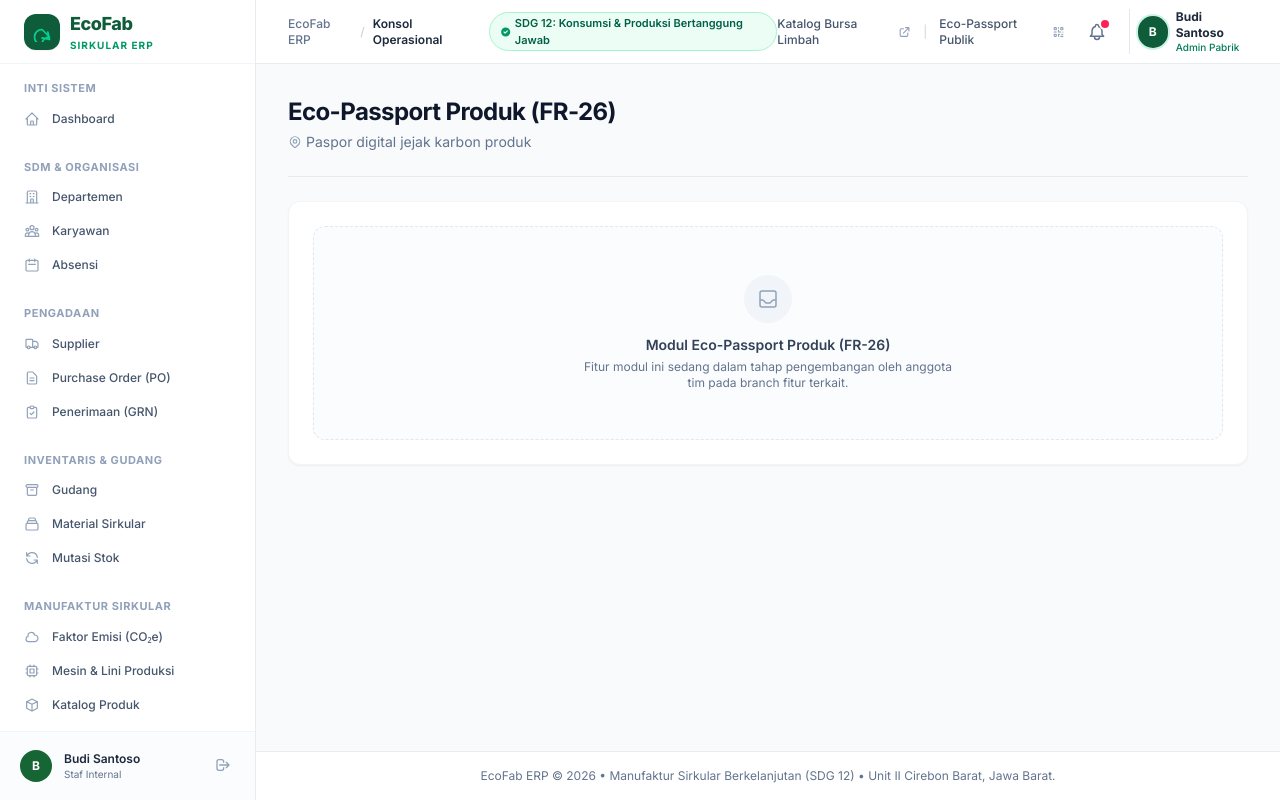
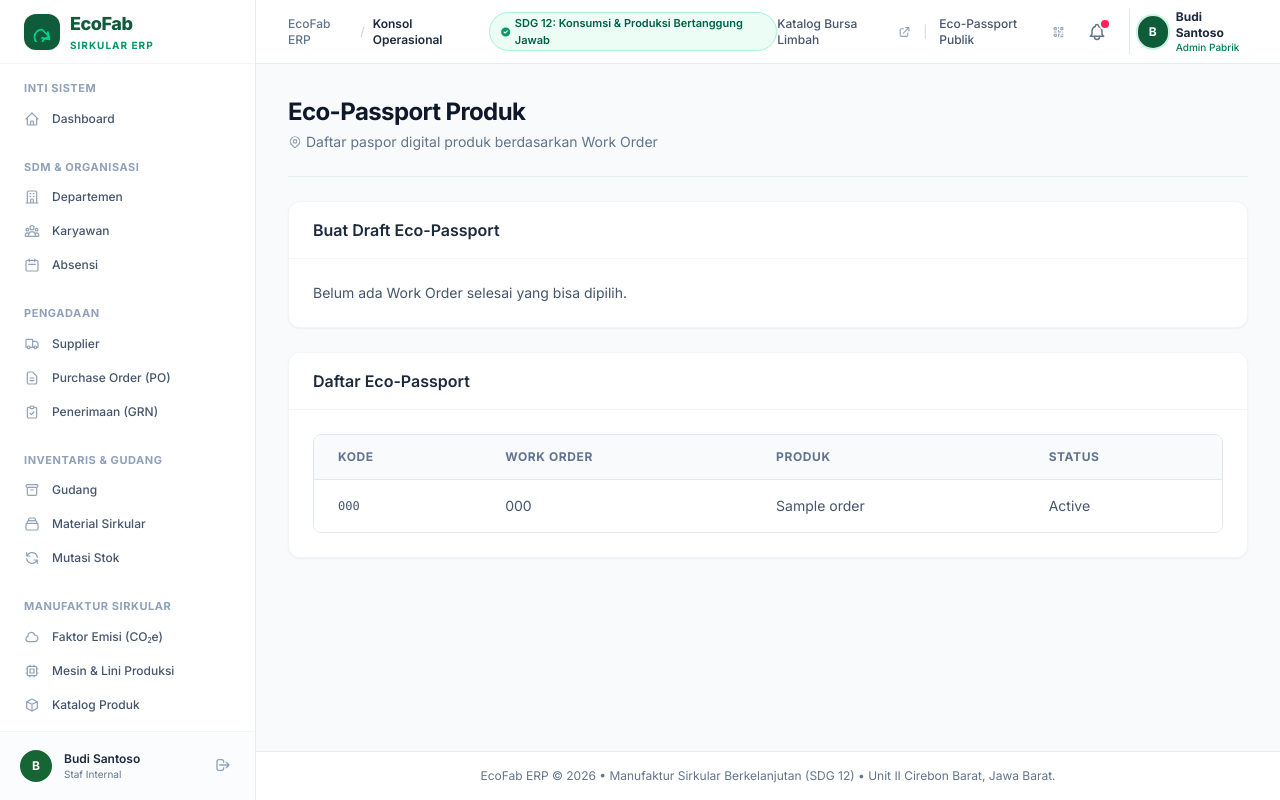
Before and after one commit to TUBES-PPL-GRUP-B-C/ECOFAB-ERP, a Laravel app: page /passport in a window 1280 px wide. Run offline with Laravel 12, Linux system fonts and the light colour scheme; a user stored in the database is signed in; data comes from the database, SQL or seed files in the repository; tables that the repository leaves empty hold one stand-in row (values such as "Sample post"); style sheets or scripts are compiled from the project's sources.

Commit message:
SCRUM-40 feat: add internal draft creation and listing

```diff
--- /dev/null
+++ b/app/Http/Controllers/Passport/EcoPassportController.php
@@ -0,0 +1,46 @@
+<?php
+
+namespace App\Http\Controllers\Passport;
+
+use App\Http\Controllers\Controller;
+use App\Models\EcoPassport;
+use App\Models\WorkOrder;
+use App\Services\EcoPassportService;
+use Illuminate\Http\RedirectResponse;
+use Illuminate\Http\Request;
+use Illuminate\Validation\Rule;
+use Illuminate\View\View;
+
+class EcoPassportController extends Controller
+{
+    public function index(Request $request): View
+    {
+        $passports = EcoPassport::with('workOrder:id,wo_number,product_name')
+            ->latest('id')
+            ->paginate(10);
+
+        $workOrders = collect();
+        if ($request->user()->can('passport.create')) {
+            $workOrders = WorkOrder::where('status', 'completed')
+                ->orderByDesc('id')
+                ->get(['id', 'wo_number', 'product_name']);
+        }
+
+        return view('passport.index', compact('passports', 'workOrders'));
+    }
+
+    public function store(Request $request, EcoPassportService $service): RedirectResponse
+    {
+        $validated = $request->validate([
+            'work_order_id' => ['bail', 'required', 'integer', Rule::exists('work_orders', 'id')->where('status', 'completed')],
+        ], [
+            'work_order_id.required' => 'Pilih Work Order.',
+            'work_order_id.integer' => 'Pilihan Work Order tidak valid.',
+            'work_order_id.exists' => 'Pilih Work Order yang sudah selesai.',
+        ]);
+
+        $service->createDraft(WorkOrder::findOrFail($validated['work_order_id']));
+
+        return redirect()->route('passport.index')->with('success', 'Draft Eco-Passport berhasil dibuat.');
+    }
+}
--- a/resources/views/passport/index.blade.php
+++ b/resources/views/passport/index.blade.php
@@ -2,16 +2,64 @@
 
 @section('content')
 <div class="space-y-6">
-    <x-page-header
-        title="Eco-Passport Produk (FR-26)"
-        subtitle="Paspor digital jejak karbon produk"
-    />
+    <x-page-header title="Eco-Passport Produk" subtitle="Daftar paspor digital produk berdasarkan Work Order" />
 
-    <x-card>
-        <x-empty-state
-            title="Modul Eco-Passport Produk (FR-26)"
-            description="Fitur modul ini sedang dalam tahap pengembangan oleh anggota tim pada branch fitur terkait."
-        />
+    @can('passport.create')
+        <x-card title="Buat Draft Eco-Passport">
+            @if ($workOrders->isEmpty())
+                <p class="text-sm text-slate-600">Belum ada Work Order selesai yang bisa dipilih.</p>
+                @error('work_order_id')
+                    <p class="mt-1.5 text-sm text-red-600">{{ $message }}</p>
+                @enderror
+            @else
+                <form method="POST" action="{{ route('passport.store') }}" class="space-y-4">
+                    @csrf
+                    <div>
+                        <label for="work_order_id" class="mb-1.5 block text-sm font-medium text-slate-700">Work Order selesai</label>
+                        <select id="work_order_id" name="work_order_id" required
+                            class="block w-full rounded-lg border-slate-300 text-sm focus:border-brand-700 focus:ring-brand-700 sm:max-w-lg"
+                            @error('work_order_id') aria-invalid="true" aria-describedby="work_order_id_error" @enderror>
+                            <option value="">Pilih Work Order</option>
+                            @foreach ($workOrders as $workOrder)
+                                <option value="{{ $workOrder->id }}" @selected(old('work_order_id') === (string) $workOrder->id)>
+                                    {{ $workOrder->wo_number }} — {{ $workOrder->product_name }}
+                                </option>
+                            @endforeach
+                        </select>
+                        @error('work_order_id')
+                            <p id="work_order_id_error" class="mt-1.5 text-sm text-red-600">{{ $message }}</p>
+                        @enderror
+                    </div>
+                    <button type="submit" class="rounded-lg bg-brand-800 px-4 py-2 text-sm font-semibold text-white hover:bg-brand-900">Simpan draft</button>
+                </form>
+            @endif
+        </x-card>
+    @endcan
+
+    <x-card title="Daftar Eco-Passport">
+        @if ($passports->isEmpty())
+            <x-empty-state title="Belum ada Eco-Passport pada halaman ini" />
+        @else
+            <x-table>
+                <x-slot:header>
+                    <tr>
+                        <th scope="col" class="px-6 py-3.5">Kode</th>
+                        <th scope="col" class="px-6 py-3.5">Work Order</th>
+                        <th scope="col" class="px-6 py-3.5">Produk</th>
+                        <th scope="col" class="px-6 py-3.5">Status</th>
+                    </tr>
+                </x-slot:header>
+                @foreach ($passports as $passport)
+                    <tr class="hover:bg-slate-50">
+                        <td class="px-6 py-4 font-mono text-xs">{{ $passport->unique_code }}</td>
+                        <td class="px-6 py-4">{{ $passport->workOrder->wo_number }}</td>
+                        <td class="px-6 py-4">{{ $passport->workOrder->product_name }}</td>
+                        <td class="px-6 py-4">{{ ucfirst($passport->publication_status) }}</td>
+                    </tr>
+                @endforeach
+            </x-table>
+        @endif
+        <x-pagination :paginator="$passports" />
     </x-card>
 </div>
 @endsection
--- a/routes/modules/passport.php
+++ b/routes/modules/passport.php
@@ -1,16 +1,17 @@
 <?php
 
+use App\Http\Controllers\Passport\EcoPassportController;
 use Illuminate\Support\Facades\Route;
 
 /*
 |--------------------------------------------------------------------------
 | Modul Eco-Passport Internal (Prefix: /passport)
 |--------------------------------------------------------------------------
-| Manajemen penerbitan dan penarikan paspor digital produk
+| Manajemen paspor digital produk
 */
 
 Route::middleware(['auth', 'permission:passport.view'])->group(function () {
-    Route::get('/', function () {
-        return view('passport.index');
-    })->name('passport.index');
+    Route::get('/', [EcoPassportController::class, 'index'])->name('passport.index');
+    Route::post('/', [EcoPassportController::class, 'store'])
+        ->middleware('permission:passport.create')->name('passport.store');
 });
```
Also changed, not shown: tests/Feature/EcoPassportPageTest.php (added, +121 -0 lines).
